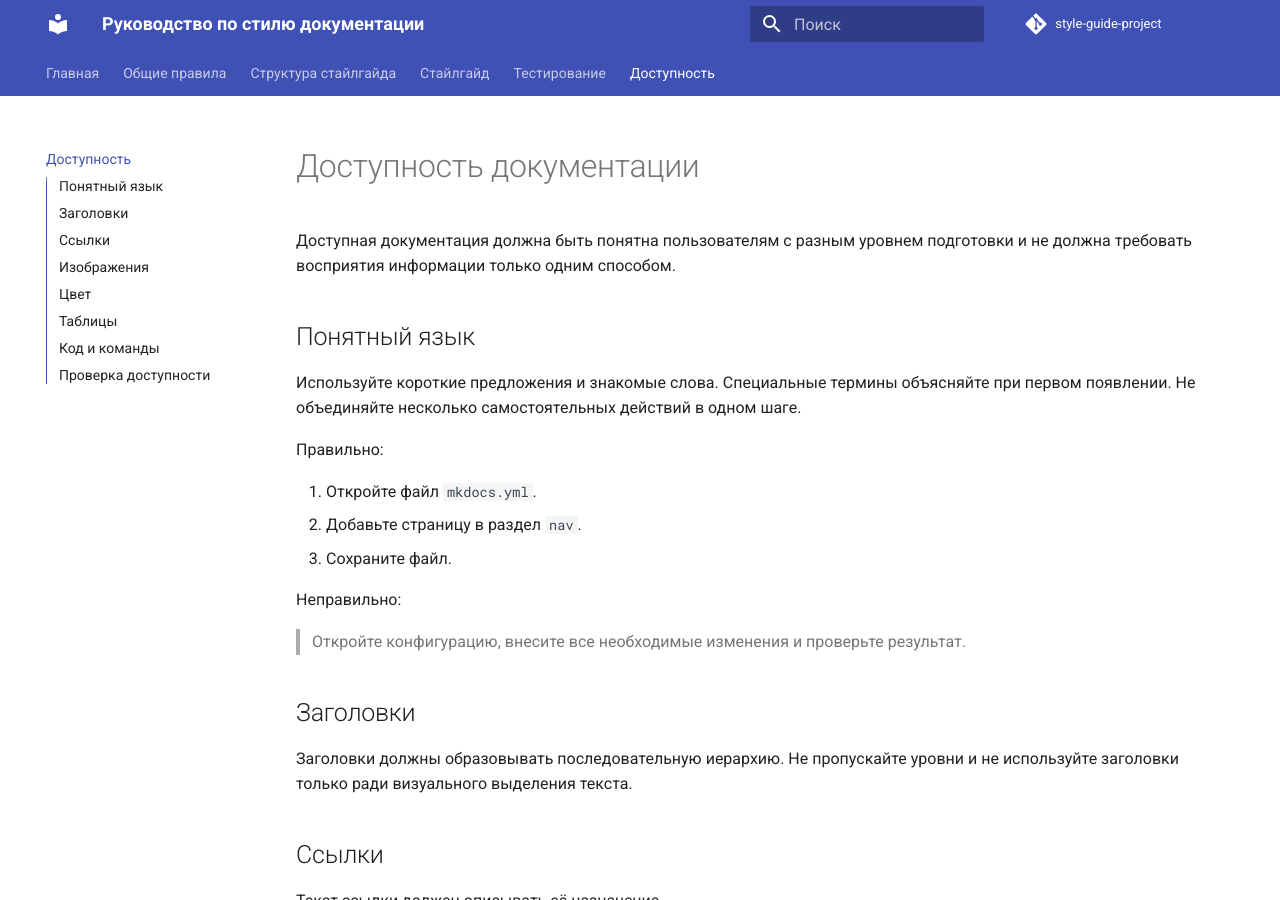
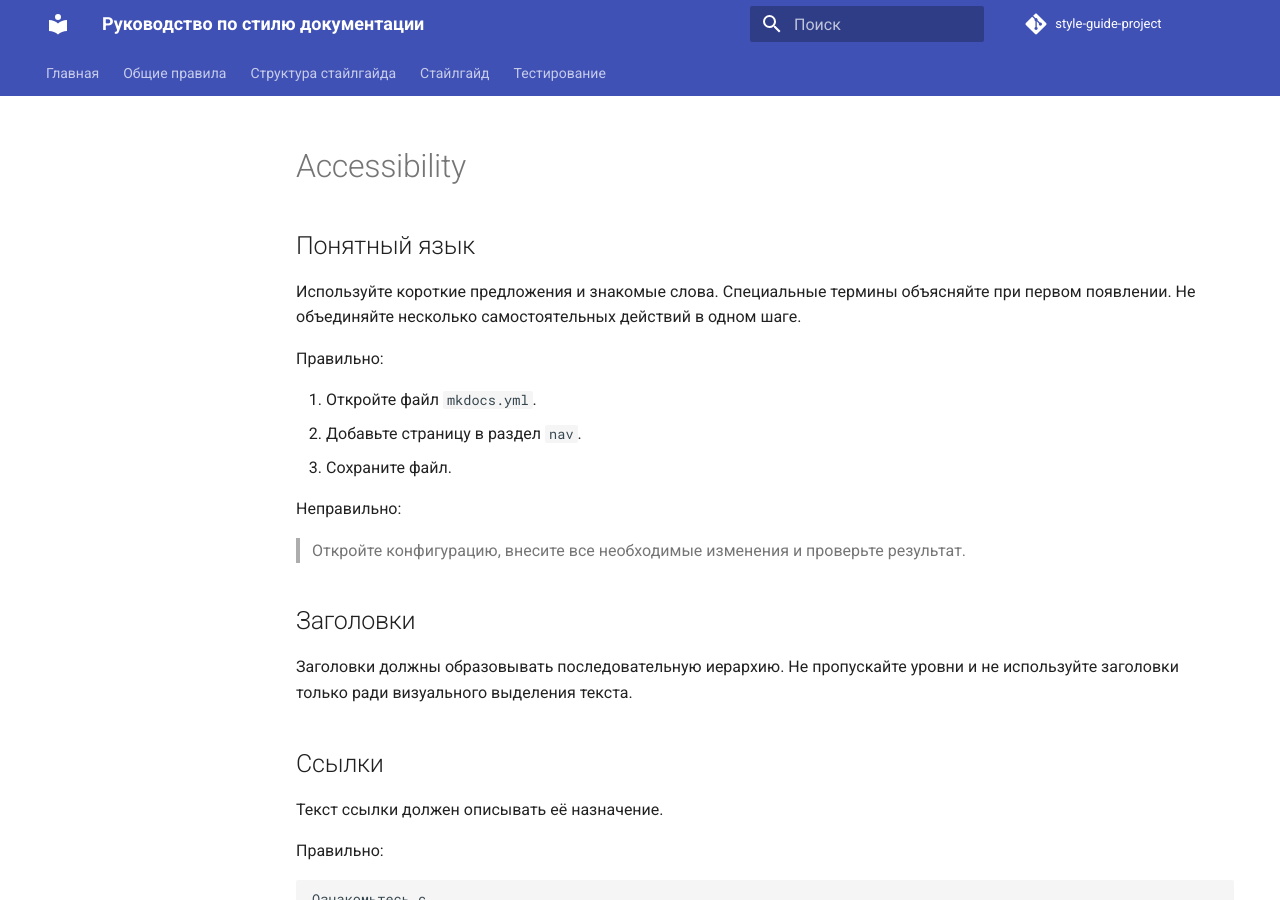
Before and after one commit to NickAlexeev4488/style-guide-project, an MkDocs documentation site: the page built from docs/accessibility.md, in a window 1280 px wide and 900 px high. Built offline with MkDocs 1.6.1 and Material for MkDocs 9.7.7, drawn with Linux system fonts in a browser that asks for light colours; comment, search, counter and statistics services are not loaded.

Commit message:
second commit

```diff
--- a/docs/accessibility.md
+++ b/docs/accessibility.md
@@ -1,6 +1,4 @@
-# Доступность документации
 
-Доступная документация должна быть понятна пользователям с разным уровнем подготовки и не должна требовать восприятия информации только одним способом.
 
 ## Понятный язык
 
--- a/mkdocs.yml
+++ b/mkdocs.yml
@@ -18,4 +18,3 @@ nav:
   - Структура стайлгайда: structure.md
   - Стайлгайд: style-guide.md
   - Тестирование: testing.md
-  - Доступность: accessibility.md
```
